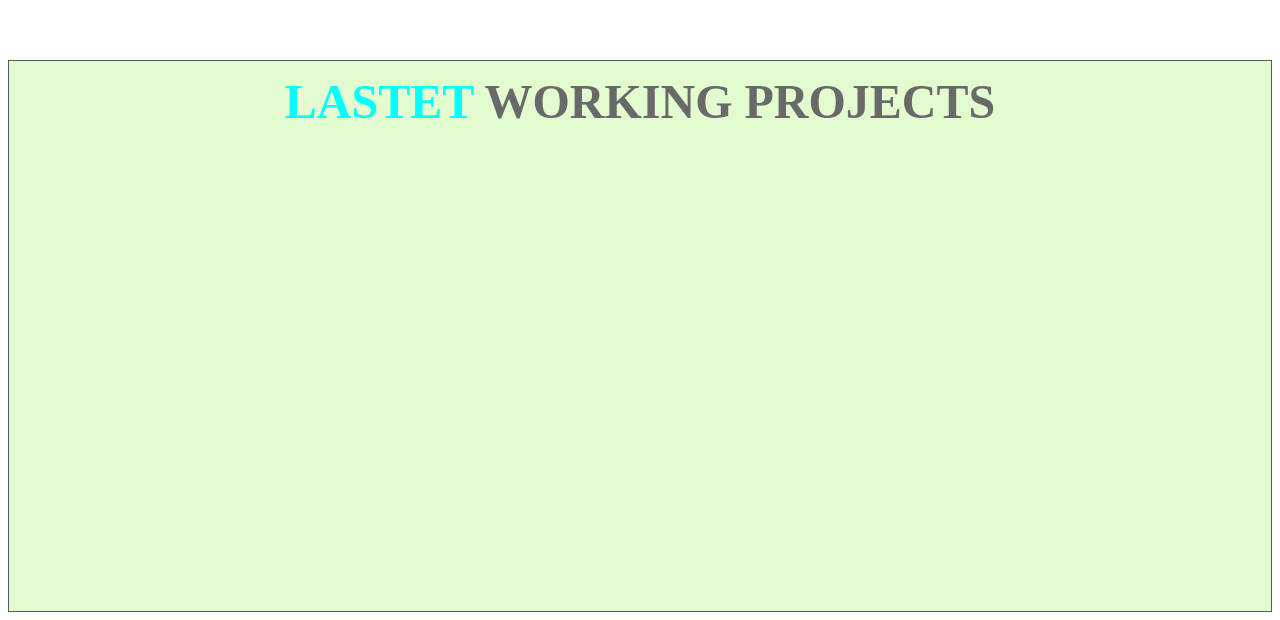
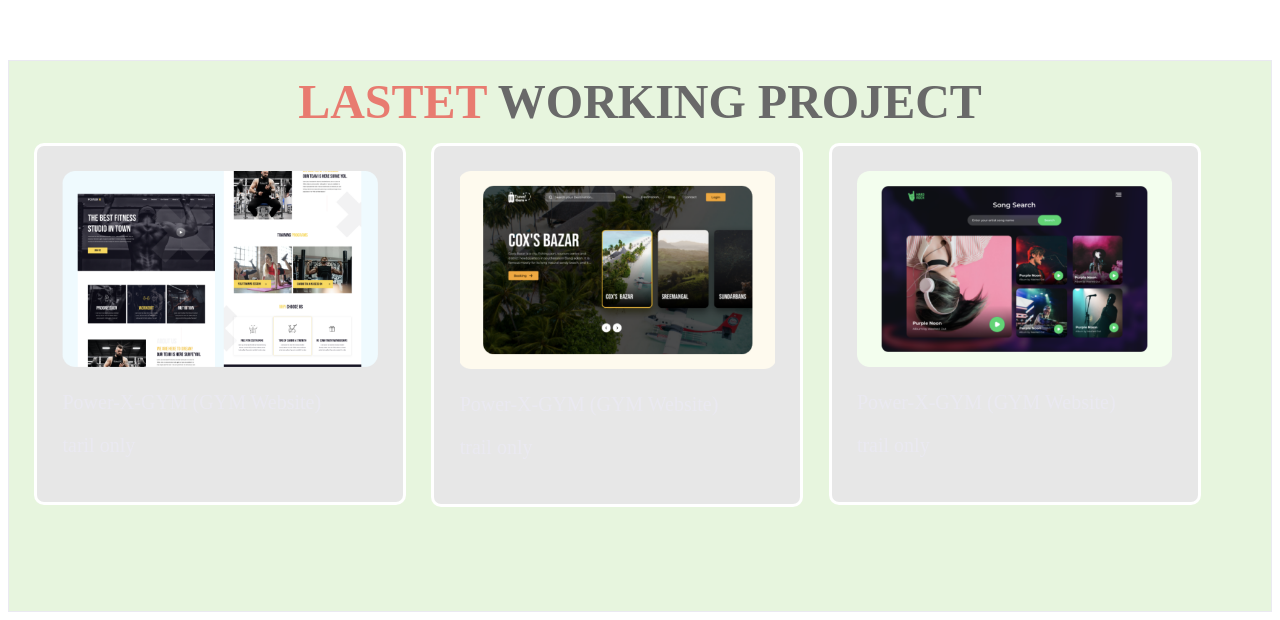
Before and after one commit to Alaminkhan5/personal-website-main, a plain HTML site: page index.html in a window 1280 px wide. Shown: the part 1148-1768 px from the top of the page. Drawn offline with Linux system fonts and the light colour scheme.

Commit message:
new text

```diff
--- a/index.html
+++ b/index.html
@@ -40,16 +40,30 @@
 </section>
 
 <section id="section-three">
-     <h1 id="text-center"><b><font face = "Bernard MT Condensed" size ="8" ><span> LASTET </span> WORKING PROJECTS</font><br /></b></h1>
-    <div>
+     <h1 id="text-center"><b><font face = "Bernard MT Condensed" size ="8" ><span> LASTET </span> WORKING PROJECT</font><br /></b></h1>
+    <div class="one-third-width">
+        <img src="image 4.png" alt="">
+        <p>Power-X-GYM (GYM Website)</p>
+        <p class="bottom-text"> taril only
+
+        </p>
+    </div>
+
+    <div class="one-third-width">
+        <img src="image 5.png" alt="">
+        <p>Power-X-GYM (GYM Website)</p>
+        <p class="bottom-text"> trail only
+
+        </p>
 
     </div>
 
-    <div>
+    <div class="one-third-width">
+        <img src="image 8.png" alt="">
+        <p>Power-X-GYM (GYM Website)</p>
+        <p class="bottom-text"> trail only
 
-    </div>
-
-    <div>
+        </p>
 
     </div>
 </section>
--- a/style.css
+++ b/style.css
@@ -12,8 +12,10 @@ h1{color: dimgray; font-size: 100%;}
     #bottom{border: rgb(14, 14, 11) solid;}
     section{ height: 550px}
     #text-center{text-align: center;}
-    span{color: aqua;}
+    span{color: rgba(233, 8, 8, 0.514);}
     #color{color: rgb(212, 69, 2);}
     .top-text{height: 100px;text-align: end;
 }
-#section-three{border:1px solid; color: rgb(80, 93, 94); background-color: rgb(226, 252, 208);}
+#section-three{border:1px solid; color: rgb(234, 233, 241); background-color: rgb(231, 245, 222);}
+.one-third-width{width: 25%; float: left; margin-left: 2%;padding: 2%; border: solid rgb(255, 255, 255); border-radius: 10px; background-color: rgb(231, 231, 231);}
+.one-third-width img{width: 100%;}
```
